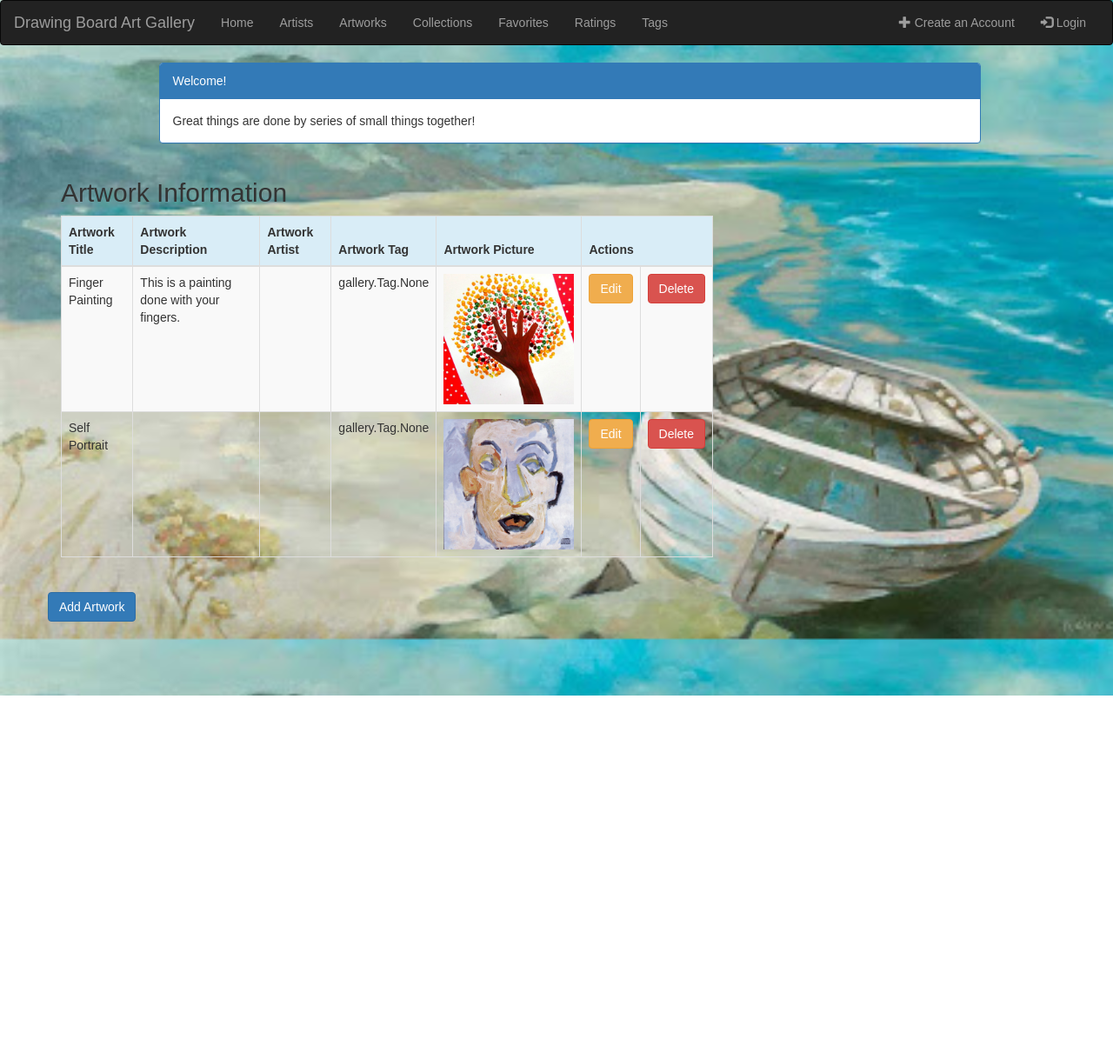
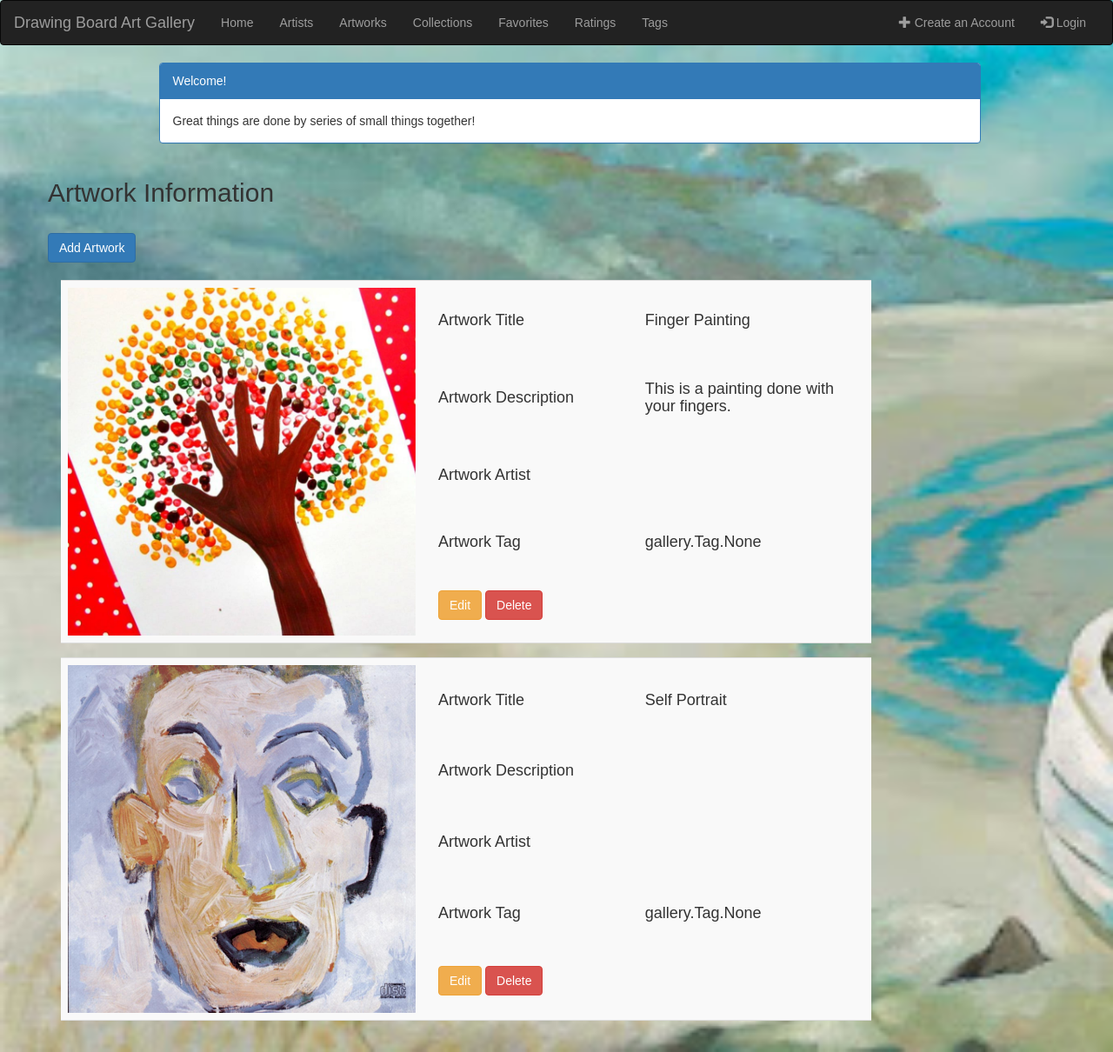
Before and after one commit to lzimmerman96/team7project, a Django app: page /artwork_list in a window 1280 px wide. Shown: the whole page at 87% size. Before the commit the page ends 800 px from the top, so only its background shows below. Run offline with Django 3.2, Linux system fonts and the light colour scheme; data comes from the database, SQL or seed files in the repository; data that the repository does not hold is empty; parts of the project's set-up code (start-up, migrations or seed data) failed here and were passed over; some libraries are stand-ins or nearby versions.

Commit message:
Updated Artist and Artwork Page

```diff
--- a/gallery/templates/gallery/artwork_list.html
+++ b/gallery/templates/gallery/artwork_list.html
@@ -10,13 +10,18 @@
         <title>Drawing Board</title>
         <link rel="stylesheet" href="https://maxcdn.bootstrapcdn.com/bootstrap/3.3.4/css/bootstrap.min.css">
         <style type="text/css">
-            body{
+            body {
                 margin: 0;
                 padding: 0;
                 background: url('{% static "images/artworkbg.jpg" %}');
                 background-size: cover;
                 background-postion: center;
                 font-family: sans-serif;
+            }
+
+            td {
+                padding: 10px;
+                width: 400px;
             }
         </style>
     </head>
@@ -39,43 +44,51 @@
         </div>
     </div>
     <div class="row">
-        <h2 style="padding-left: 15Px">Artwork Information</h2>
+        <h2 style="padding-right: 20Px">Artwork Information</h2>
     </div>
     <div>
-        <table class="table table-striped table-bordered table-hover">
-            <thead>
-            <tr class="bg-info">
-                <th>Artwork Title</th>
-                <th>Artwork Description</th>
-                <th>Artwork Artist</th>
-                <th>Artwork Tag</th>
-                <th>Artwork Picture</th>
-                <th colspan="3">Actions</th>
-            </tr>
-            </thead>
-            <tbody>
+        <table class="table table-striped table-hover">
             {% for artwork in artworks %}
                 <tr>
-                    <td>{{ artwork.artwork_title }}</td>
-                    <td>{{ artwork.artwork_description }}</td>
-                    <td>{{ artwork.artwork_artist }}</td>
-                    <td>{{ artwork.artwork_tag }}</td>
-                    <td><img src = "media/{{artwork.artwork_picture}}" border=3 height =150 width=150 /></td>
-
-                    {%  if request.user.is_superuser or user.get_username == artwork.artwork_artist|stringformat:"s" %}
-                    <td><a href="{% url 'gallery:artwork_edit' pk=artwork.pk %}" class="btn btn-warning">Edit</a>
+                    <td>
+                        <img src="media/{{ artwork.artwork_picture }}" height=400 width=400 />
                     </td>
-                    <td><a href="{% url 'gallery:artwork_delete' pk=artwork.pk %}"
+                    <td>
+                        <table  width="500" height="400" cellspacing="0" cellpadding="0">
+                            <tr>
+                                <td><h4>Artwork Title</h4></td>
+                                <td><h4>{{ artwork.artwork_title }}</h4></td>
+                            </tr>
+                            <tr>
+                                <td><h4>Artwork Description</h4></td>
+                                <td><h4>{{ artwork.artwork_description }}</h4></td>
+                            </tr>
+                            <tr>
+                                <td><h4>Artwork Artist</h4></td>
+                                <td><h4>{{ artwork.artwork_artist }}</h4></td>
+                            </tr>
+                            <tr>
+                                <td><h4>Artwork Tag</h4></td>
+                                <td><h4>{{ artwork.artwork_tag }}</h4></td>
+                            </tr>
+                            {% if request.user.is_superuser or user.get_username == artwork.artwork_artist|stringformat:"s" %}
+                                <tr>
+                                    <td>
+                                        <a href="{% url 'gallery:artwork_edit' pk=artwork.pk %}"
+                                           class="btn btn-warning">Edit</a>
+                                        <a href="{% url 'gallery:artwork_delete' pk=artwork.pk %}"
                                            onclick="return confirm('Are you sure you want to delete?')"
                                            class="btn btn-danger">Delete</a>
                                     </td>
+                                </tr>
                             {% endif %}
-
+                        </table>
+                </tr>
+                <tr>
+                    <td></td>
+                    <td></td>
                 </tr>
             {% endfor %}
-            </tbody>
-        </table>
-
     </div>
     <div class="row">
         <a href="{% url 'gallery:artwork_new' %}" class="row"><span
```
Also changed, not shown: gallery/templates/gallery/artist_list.html (+35 -22 lines). Lines whose indentation alone changed are shown as unchanged.
